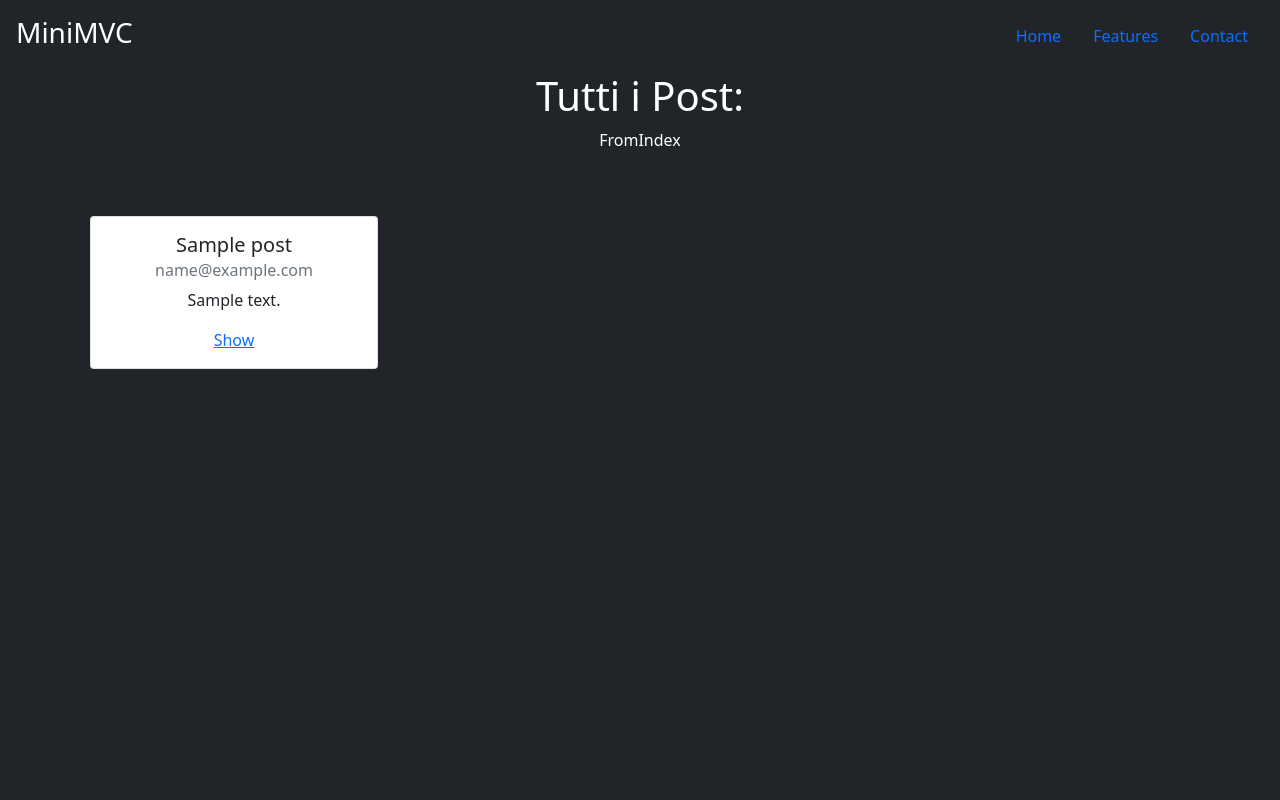
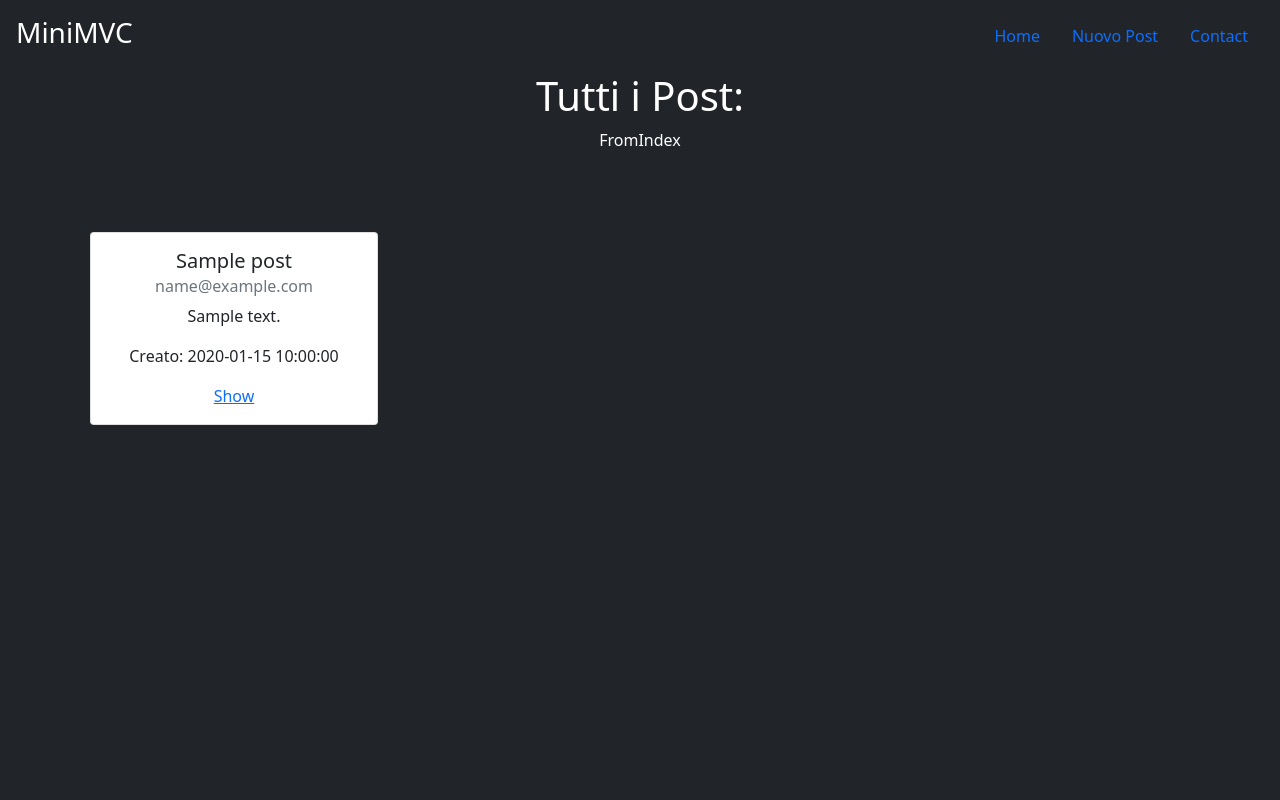
Before and after one commit to Cix8/mvc_test_1, a PHP site: page / in a window 1280 px wide. Run offline with PHP 8.4, Linux system fonts and the light colour scheme; tables that the repository leaves empty or names only in its code hold one stand-in row (values such as "Sample post").

Commit message:
create done!

```diff
--- a/app/controllers/PostController.php
+++ b/app/controllers/PostController.php
@@ -36,6 +36,8 @@ class PostController
         } else if($keys[0] === "create") {
             if($_SERVER['REQUEST_METHOD'] === 'GET'){
                 $this->content = call_user_func([$this, 'createGet']);
+            } else if($_SERVER['REQUEST_METHOD'] === 'POST') {
+                $this->content = call_user_func([$this, 'create']);
             }
         }
     }
@@ -58,4 +60,9 @@ class PostController
         $message = "FromCreate";
         return view('create', compact('message'));
     }
+
+    public function create() {
+        $this->post->save($_POST);
+        redirect();
+    }
 }
--- a/app/models/Post.php
+++ b/app/models/Post.php
@@ -64,4 +64,15 @@ class Post
         }
         return null;
     }
+
+    public function save(array $data = []) {
+        $query = "INSERT INTO post (title, message, email, created_at) VALUES (:title, :message, :email, :created)";
+        $stmt = $this->conn->prepare($query);
+        $stmt->bindParam("title", $data["title"], PDO::PARAM_STR);
+        $stmt->bindParam("message", $data["message"], PDO::PARAM_STR);
+        $stmt->bindParam("email", $data["email"], PDO::PARAM_STR);
+        $stmt->bindParam("created", date("Y-m-d H:i:s", time() + 7200));
+
+        $stmt->execute();
+    }
 }
--- a/app/views/post/index.template.php
+++ b/app/views/post/index.template.php
@@ -2,13 +2,14 @@
     <h1>Tutti i Post: </h1>
     <p><?php echo htmlentities($message); ?></p>
 
-    <ul class="list-group flex-row pt-5">
+    <ul class="list-group flex-row pt-5 flex-wrap">
         <?php foreach ($posts as $post) { ?>
-            <li class="card mx-2" style="width: 18rem;">
+            <li class="card mx-2 my-3" style="width: 18rem;">
                 <div class="card-body">
                     <h5 class="card-title text-dark"><?php echo htmlentities($post["title"]); ?></h5>
                     <h6 class="card-subtitle mb-2 text-muted"><?php echo htmlentities($post["email"]); ?></h6>
                     <p class="card-text text-dark"><?php echo htmlentities($post["message"]); ?></p>
+                    <p class="card-text text-dark">Creato: <?php echo htmlentities($post["created_at"]); ?></p>
                     <a href="/post/<?php echo $post["id"]; ?>" class="card-link">Show</a>
                     <!-- <a href="#" class="card-link">Another link</a> -->
                 </div>
--- a/layout/index.template.php
+++ b/layout/index.template.php
@@ -19,10 +19,12 @@
         <div class="cover-container d-flex w-100 p-3 mx-auto flex-column">
             <header class="mb-auto">
                 <div>
-                    <h3 class="float-md-start mb-0">MiniMVC</h3>
+                    <a class="text-white" href="/" style="text-decoration: none;">
+                        <h3 class="float-md-start mb-0">MiniMVC</h3>
+                    </a>
                     <nav class="nav nav-masthead justify-content-center float-md-end">
                         <a class="nav-link active" aria-current="page" href="/">Home</a>
-                        <a class="nav-link" href="">Features</a>
+                        <a class="nav-link" href="/create">Nuovo Post</a>
                         <a class="nav-link" href="">Contact</a>
                     </nav>
                 </div>
--- a/utilities/function.php
+++ b/utilities/function.php
@@ -9,3 +9,8 @@
     ob_end_clean();
     return $content;
 }
+
+function redirect(string $url = "/") {
+    header("Location:" . $url);
+    exit;
+}
```
Also changed, not shown: app/views/post/create.template.php (+5 -5 lines).
